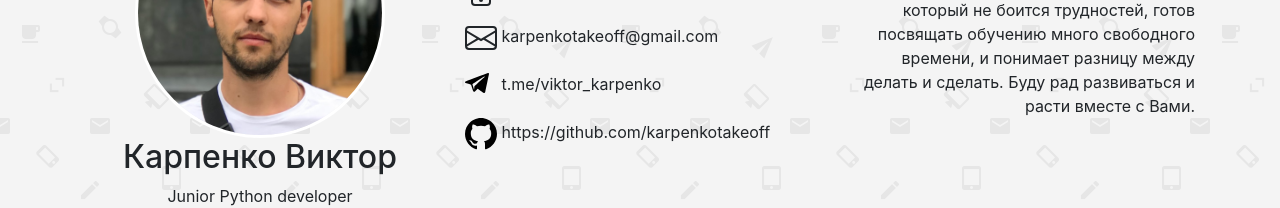
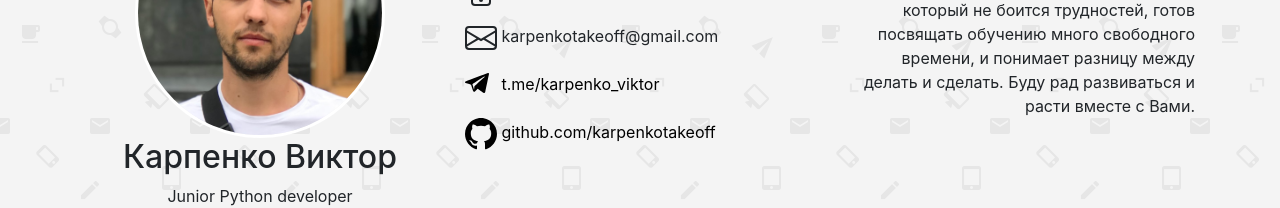
Before and after one commit to karpenkotakeoff/karpenkotakeoff.github.io, a plain HTML site: page index.html in a window 1280 px wide. Shown: the part 132-340 px from the top of the page. Drawn offline with nearby package versions, Linux system fonts and the light colour scheme.

Commit message:
add links in head

```diff
--- a/index.html
+++ b/index.html
@@ -32,9 +32,9 @@
                         </p>
                         <p><svg width="2em" height="2em" xmlns="http://www.w3.org/2000/svg" xml:space="preserve"
                                 style="fill-rule:evenodd;clip-rule:evenodd;stroke-linejoin:round;stroke-miterlimit:1.41421;"><path id="telegram-1" d="M18.384,22.779c0.322,0.228 0.737,0.285 1.107,0.145c0.37,-0.141 0.642,-0.457 0.724,-0.84c0.869,-4.084 2.977,-14.421 3.768,-18.136c0.06,-0.28 -0.04,-0.571 -0.26,-0.758c-0.22,-0.187 -0.525,-0.241 -0.797,-0.14c-4.193,1.552 -17.106,6.397 -22.384,8.35c-0.335,0.124 -0.553,0.446 -0.542,0.799c0.012,0.354 0.25,0.661 0.593,0.764c2.367,0.708 5.474,1.693 5.474,1.693c0,0 1.452,4.385 2.209,6.615c0.095,0.28 0.314,0.5 0.603,0.576c0.288,0.075 0.596,-0.004 0.811,-0.207c1.216,-1.148 3.096,-2.923 3.096,-2.923c0,0 3.572,2.619 5.598,4.062Zm-11.01,-8.677l1.679,5.538l0.373,-3.507c0,0 6.487,-5.851 10.185,-9.186c0.108,-0.098 0.123,-0.262 0.033,-0.377c-0.089,-0.115 -0.253,-0.142 -0.376,-0.064c-4.286,2.737 -11.894,7.596 -11.894,7.596Z"/>
-                            </svg> t.me/viktor_karpenko</p>
+                        </svg> <a href="https://t.me/karpenko_viktor" class="head_links">t.me/karpenko_viktor</a></p>
                         <p><svg xmlns="http://www.w3.org/2000/svg" width="2em" height="2em" viewBox="0 0 24 24"><path d="M12 0c-6.626 0-12 5.373-12 12 0 5.302 3.438 9.8 8.207 11.387.599.111.793-.261.793-.577v-2.234c-3.338.726-4.033-1.416-4.033-1.416-.546-1.387-1.333-1.756-1.333-1.756-1.089-.745.083-.729.083-.729 1.205.084 1.839 1.237 1.839 1.237 1.07 1.834 2.807 1.304 3.492.997.107-.775.418-1.305.762-1.604-2.665-.305-5.467-1.334-5.467-5.931 0-1.311.469-2.381 1.236-3.221-.124-.303-.535-1.524.117-3.176 0 0 1.008-.322 3.301 1.23.957-.266 1.983-.399 3.003-.404 1.02.005 2.047.138 3.006.404 2.291-1.552 3.297-1.23 3.297-1.23.653 1.653.242 2.874.118 3.176.77.84 1.235 1.911 1.235 3.221 0 4.609-2.807 5.624-5.479 5.921.43.372.823 1.102.823 2.222v3.293c0 .319.192.694.801.576 4.765-1.589 8.199-6.086 8.199-11.386 0-6.627-5.373-12-12-12z"/>
-                            </svg> https://github.com/karpenkotakeoff
+                            </svg> <a href="https://github.com/karpenkotakeoff" class="head_links">github.com/karpenkotakeoff</a>
                         </p>
                     </div>
                     <div class="col-md-4 text-right" style="padding-top: 50px">
--- a/style.css
+++ b/style.css
@@ -14,3 +14,7 @@
 .skills {
     padding: 5px;
 }
+
+.head_links {
+    color: black;
+}
```
